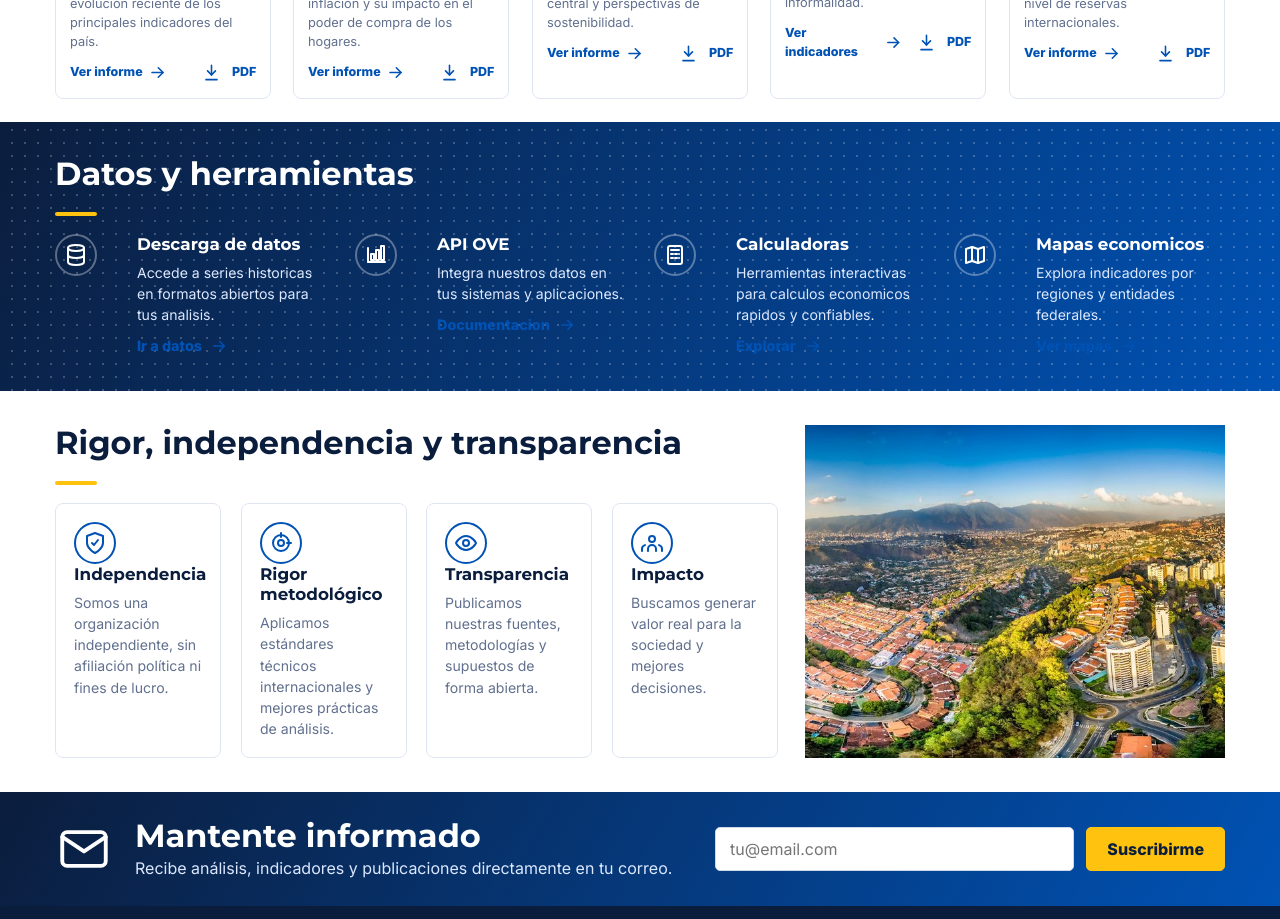
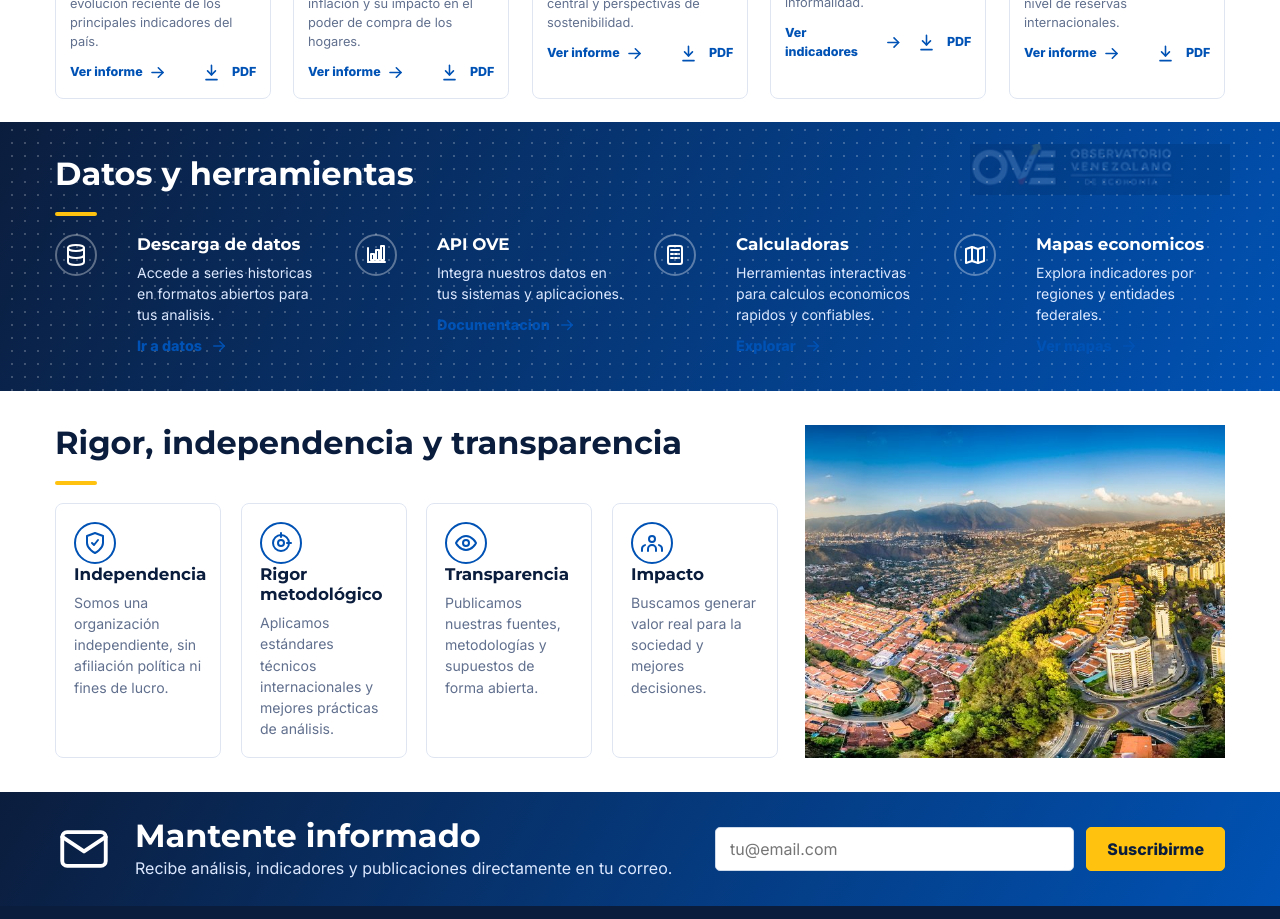
Before and after one commit to CarlosMarzol/OVE-web-github, a plain HTML site: page index.html in a window 1280 px wide. Shown: the part 1740-2659 px from the top of the page. Drawn offline with Linux system fonts and the light colour scheme.

Commit message:
Usa logo oficial OVE en banda de datos

```diff
--- a/styles.css
+++ b/styles.css
@@ -1320,6 +1320,29 @@ h3 {
   overflow: hidden;
 }
 
+.dark-band .container {
+  position: relative;
+  z-index: 1;
+}
+
+.dark-band::after {
+  position: absolute;
+  top: 22px;
+  right: max(24px, calc((100vw - 1180px) / 2));
+  width: min(260px, 24vw);
+  aspect-ratio: 215 / 42;
+  background: url("assets/ove-logo-white.png") center / contain no-repeat;
+  content: "";
+  opacity: 0.14;
+  pointer-events: none;
+}
+
+@media (max-width: 760px) {
+  .dark-band::after {
+    display: none;
+  }
+}
+
 .dark-band h2,
 .dark-band h3,
 .dark-band p {
```
